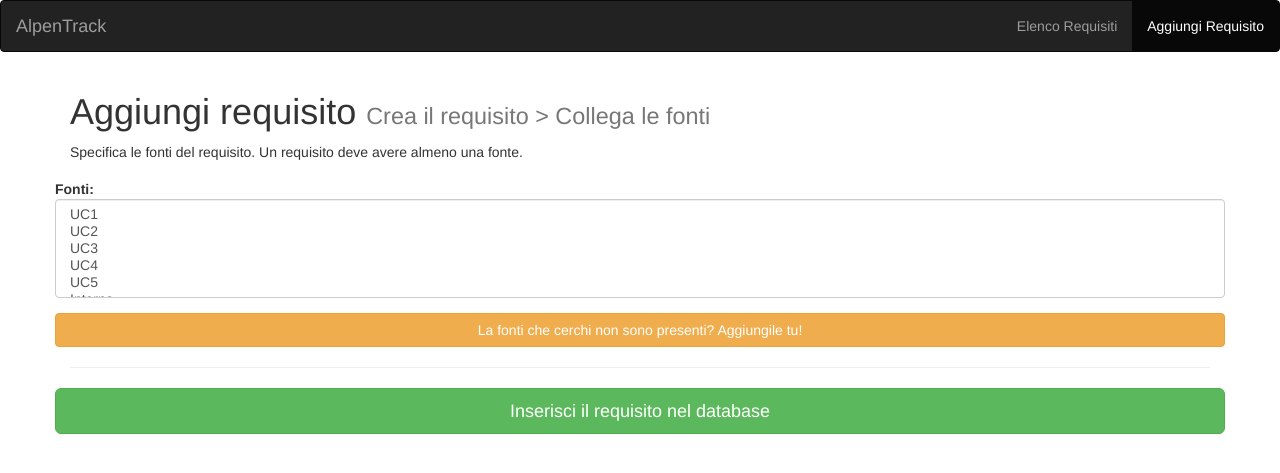
After one commit to AlpenStock/AlpenTrack, a PHP site: page /aggiungiFonte.html in a window 1280 px wide. The commit adds this page. Shown: the top 473 px of the page. Run offline with PHP 8.4, Linux system fonts and the light colour scheme; some libraries are stand-ins or nearby versions.

Commit message:
Creata form per collegamento/creazione fonti

```diff
--- /dev/null
+++ b/aggiungiFonte.html
@@ -0,0 +1,92 @@
+<!DOCTYPE html>
+<html>
+	<head>
+		<title>Aggiungi - AlpenStock </title>
+		<meta http-equiv="Content-Type" content="text/html; charset=utf-8"/>
+
+		<meta charset="utf-8" />
+		<meta name="viewport" content="width=device-width, initial-scale=1">
+
+		<link href="css/style.css" rel="stylesheet" type="text/css" />
+
+		<!-- BOOTSTRAP -->
+		<!-- Latest compiled and minified CSS -->
+		<link rel="stylesheet" href="http://maxcdn.bootstrapcdn.com/bootstrap/3.2.0/css/bootstrap.min.css" />
+		<!-- jQuery library -->
+		<script src="https://ajax.googleapis.com/ajax/libs/jquery/1.11.1/jquery.min.js"></script>
+		<!-- Latest compiled JavaScript -->
+		<script src="http://maxcdn.bootstrapcdn.com/bootstrap/3.2.0/js/bootstrap.min.js"></script>
+
+		<!-- Include JavaScript -->
+		<script type="text/javascript" src="js/util.js"></script>
+		<script type="text/javascript" src="js/validate.js"></script>
+	</head>
+	<body>
+		<nav class="navbar navbar-inverse">
+  			<div class="container-fluid">
+    			<div class="navbar-header">
+      				<a class="navbar-brand" href="requisiti.html">AlpenTrack</a>
+    			</div>
+    			<div>
+      				<ul class="nav navbar-nav navbar-right">
+        				<li><a href="requisiti.html">Elenco Requisiti</a></li>
+        				<li class="active"><a>Aggiungi Requisito</a></li>
+      				</ul>
+    			</div>
+  			</div>
+		</nav>
+
+		<div class="container">
+			<h1>Aggiungi requisito <small>Crea il requisito &gt; Collega le fonti</small></h1>
+			<p>Specifica le fonti del requisito. Un requisito deve avere almeno una fonte.</p>
+			<form role="form" class="form-horizontal">
+				<div class="form-group">
+					<label for="Fonti" class="control-label">
+	  					Fonti:
+	  				</label>
+	  				<select class="form-control" name="Fonti" id="Fonti" size="5" required multiple>
+	  					<option value="UC1">UC1</option>
+	  					<option value="UC2">UC2</option>
+	  					<option value="UC3">UC3</option>
+	  					<option value="UC4">UC4</option>
+	  					<option value="UC5">UC5</option>
+	  					<option value="Interna">Interna</option>
+	 					<option value="Capitolato">Capitolato</option>
+	 				</select>
+				</div>
+				<div class="form-group">
+	  				<button type="button" id="btnAdd" class="btn btn-warning btn-block" onclick="showForm();">
+  						La fonti che cerchi non sono presenti? Aggiungile tu!
+  					</button>
+  				</div>
+  				<div id="visibility">
+  					<div class="form-group" id="divNomeFonte">
+  						<label for="NomeFonte" class="control-label">
+  							Nome della fonte:
+  						</label>
+  						<input type="text" class="form-control" name="NomeFonte" id="NomeFonte" placeholder="es. UC1.2" required onchange="removeError('divNomeFonte')" />
+  					</div>
+  					<div class="form-group">
+	  					<label for="DescrizioneFonte" class="control-label">
+  							Descrizione della fonte:
+  						</label>
+  						<input type="text" class="form-control" name="DescrizioneFonte" id="DescrizioneFonte" placeholder="Inserire una breve descrizione della fonte, se necessario." />
+ 	 				</div>
+  					<div class="form-group">
+  						<div class="col-sm-offset-5 col-sm-7">
+  							<button type="button" class="btn btn-primary" onclick="addOption();">
+  								<span class="glyphicon glyphicon-plus" aria-hidden="true"></span> Aggiungi fonte
+  							</button>
+  						</div>
+  					</div>
+  				</div>
+  				<hr />
+	  			<div class="form-group">
+  					<button type="button" class="btn btn-success btn-block btn-lg">
+  						Inserisci il requisito nel database
+  					</button>
+  				</div>
+  			</form>
+		</div>
+	</body>
+</html>
--- a/css/style.css
+++ b/css/style.css
@@ -1,159 +1,3 @@
-@import url("http://fonts.googleapis.com/css?family=Lato:300,400");
-
-body {
-	background-color: #202222;
+#visibility {
+	display: none;
 }
-
-body, input, select, textarea {
-	color: #fff;
-	font-family: "Lato", Helvetica, sans-serif;
-	font-size: 15pt;
-	font-weight: 300;
-	line-height: 1.65em;
-}
-
-.center {
-	text-align: center;
-}
-
-img.logo {
-	display: inline-block;
-	position: relative;
-	max-width: 400px;
-	max-height: 400px;
-}
-
-img.minilogo {
-	max-width: 100px;
-	max-height: 100px;
-	display: inline;
-	margin: 0.4em;
-	float:left;
-}
-
-header {
-	background-color: #202222;
-	color: #ffffff;
-	cursor: default;
-
-	line-height: 6em;
-	width: 100%;
-	z-index: 10000;
-
-	text-align: center;
-
-
-}
-
-header h1 {
-	display: inline;
-	margin-left: auto;
-	margin-right: auto;
-}
-
-/*MENU*/
-nav {
-
-	background-color: #202222;
-	color: #fff;
-	text-align: center;
-}
-
-nav a {
-	text-decoration: none;
-	color: #fff;
-	font-size: 1.5em;
-	margin-left: 100px;
-}
-
-nav a:hover, li.current {
-	background-color: #33bb44;
-	color: #fff
-}
-
-li.current {
-	font-size: 1.5em;
-}
-
-nav ul {
-	list-style: none;
-	width: 100%;
-	margin: 0;
-	padding: 0;
-
-
-}
-
-nav ul li {
-	border: 1px solid #fff;
-	height: 100px;
-	min-width: 1000px;
-	display: inline;
-}
-
-
-
-/*FORM*/
-label {
-	color: #fff;
-	display: block;
-	font-size: 1.5em;
-	font-weight: 400;
-	margin: 0 0 1em 0;
-}
-
-input {
-	-moz-appearance: none;
-	-webkit-appearance: none;
-	-o-appearance: none;
-	-ms-appearance: none;
-	appearance: none;
-	background: rgba(144, 144, 144, 0.075);
-	border-radius: 4px;
-	border: none;
-	border: solid 1px rgba(144, 144, 144, 0.25);
-	color: inherit;
-	display: block;
-	margin-left: auto;
-	margin-right: auto;
-	margin-top: 25px;
-	outline: 0;
-	padding: 0 1em;
-	text-decoration: none;
-}
-
-input[type="submit"],
-	input[type="reset"],
-	input[type="button"],
-	.button {
-		-moz-appearance: none;
-		-webkit-appearance: none;
-		-o-appearance: none;
-		-ms-appearance: none;
-		appearance: none;
-		-moz-transition: background-color 0.2s ease-in-out, color 0.2s ease-in-out;
-		-webkit-transition: background-color 0.2s ease-in-out, color 0.2s ease-in-out;
-		-o-transition: background-color 0.2s ease-in-out, color 0.2s ease-in-out;
-		-ms-transition: background-color 0.2s ease-in-out, color 0.2s ease-in-out;
-		transition: background-color 0.2s ease-in-out, color 0.2s ease-in-out;
-		background-color: #33bb44;
-		border-radius: 4px;
-		border: 0;
-		color: #ffffff !important;
-		cursor: pointer;
-		display: inline-block;
-		font-weight: 400;
-		height: 2.85em;
-		line-height: 2.8em;
-		padding: 0 2em;
-		text-align: center;
-		text-decoration: none;
-		white-space: nowrap;
-	}
-
-
-/*CONTENUTO*/
-main {
-	background-color: white;
-	color: black;
-}
--- a/db/structure.sql
+++ b/db/structure.sql
@@ -14,8 +14,8 @@ CREATE TABLE Requisiti
 DROP TABLE IF EXISTS Fonti
 CREATE TABLE Fonti
 {
-	NomeFonte VARCHAR(30),
-	Note VARCHAR(30),
+	NomeFonte VARCHAR(30) NOT NULL,
+	DescrizioneFonte VARCHAR(30),
 	PRIMARY KEY (NomeFonte)
 } ENGINE = InnoDB;
 
--- /dev/null
+++ b/js/util.js
@@ -0,0 +1,27 @@
+function showForm() {
+	document.getElementById("btnAdd").style.display = "none";
+	document.getElementById("visibility").style.display = "block"
+}
+
+function addOption() {
+	if (validateFonti() == false)
+		return;
+	var name = document.getElementById("NomeFonte").value;
+	var desc = document.getElementById("DescrizioneFonte").value;
+	var optionText = name;
+	if (desc != null && desc != "")
+		optionText = optionText + " - " + desc;
+	var select = document.getElementById("Fonti");
+	select.options[select.options.length] = new Option(optionText, name);
+	document.getElementById("NomeFonte").value = null;
+	document.getElementById("DescrizioneFonte").value = null;
+}
+
+function validateFonti() {
+	var name = document.getElementById("NomeFonte").value;
+	if (name == null || name == "") {
+		document.getElementById("divNomeFonte").className = "form-group has-error";
+		return false;
+	}
+	return true;
+}
--- a/index.php
+++ b/login.html
@@ -2,7 +2,7 @@
 <html>
 	<head>
 		<title>Login - AlpenStock </title>
-		<link href="css/style.css" rel="stylesheet" type="text/css" />
+		<link href="css/styleLogin.css" rel="stylesheet" type="text/css" />
 	</head>
 	<body>
 		<?php
```
Also changed, not shown: Requisiti.txt (deleted, +0 -11 lines), aggiungiRequisito.html (+9 -11 lines), css/styleLogin.css (added, +159 -0 lines), js/validate.js (line endings or trailing spaces).
